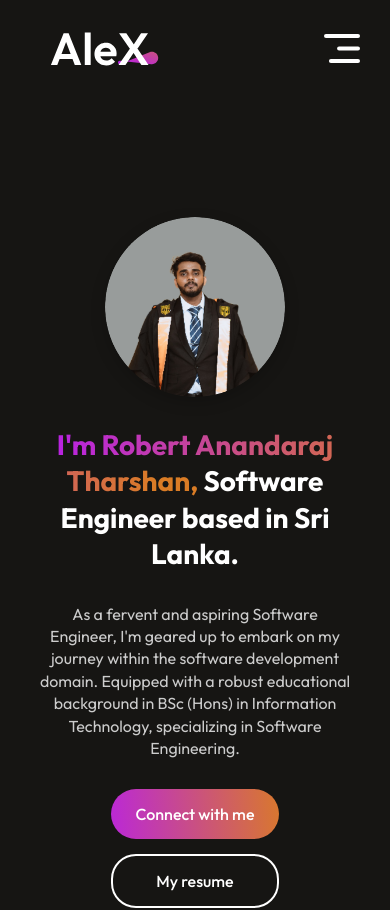
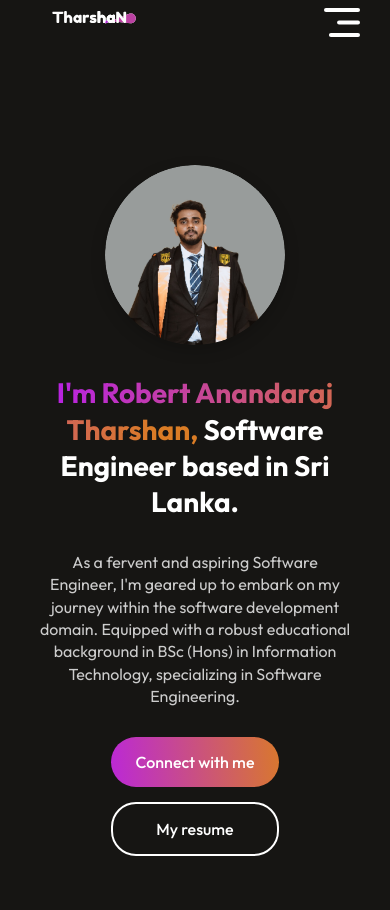
Before and after one commit to R-Tharsh/SE_Portfolio, a React (Vite) app: page / in a window 390 px wide. Shown: the top 910 px of the page. Built offline with nearby package versions, Linux system fonts and the light colour scheme.

Commit message:
responsive_update

```diff
--- a/src/Componenets/Footer/Footer.css
+++ b/src/Componenets/Footer/Footer.css
@@ -4,6 +4,12 @@
   display: flex;
   flex-direction: column;
   gap: 30px;
+}
+
+.footer img {
+  width: 40%;
+  height: 60%;
+  margin-top: -12px;
 }
 
 .footer-top {
--- a/src/Componenets/Footer/Footer.jsx
+++ b/src/Componenets/Footer/Footer.jsx
@@ -1,6 +1,6 @@
 import React from "react";
 import "./Footer.css";
-import footer_logo from "../../assets/footer_logo.svg";
+import footer_logo from "../../assets/logo.svg";
 import user_icon from "../../assets/user_icon.svg";
 
 const Footer = () => {
--- a/src/Componenets/Navbar/Navbar.jsx
+++ b/src/Componenets/Navbar/Navbar.jsx
@@ -1,6 +1,6 @@
 import React, { useRef, useState } from "react";
 import "./Navbar.css";
-import logo from "../../assets/modified_logo.svg";
+import logo from "../../assets/logo.svg";
 import underline from "../../assets/nav_underline.svg";
 import AnchorLink from "react-anchor-link-smooth-scroll";
 import menu_open from "../../assets/menu_open.svg";
@@ -8,65 +8,77 @@ import menu_close from "../../assets/menu_close.svg";
 
 const Navbar = () => {
   const [menu, setMenu] = useState("home");
+  const [isMenuOpen, setIsMenuOpen] = useState(false);
   const menuRef = useRef();
 
   const openMenu = () => {
+    setIsMenuOpen(true);
     menuRef.current.style.right = "0";
   };
 
   const closeMenu = () => {
+    setIsMenuOpen(false);
     menuRef.current.style.right = "-350px";
   };
 
   return (
-    <div className="navbar">
-      <img src={logo} alt="" />
-      <img src={menu_open} onClick={openMenu} alt="" className="nav-mob-open" />
-      <ul ref={menuRef} className="nav-menu">
+    <nav className="navbar">
+      <img
+        src={logo}
+        style={{ width: "30%", height: "40%", marginTop: "-12px" }}
+        alt="Logo"
+        className="logo"
+      />
+      <img
+        src={menu_open}
+        onClick={openMenu}
+        alt="Open Menu"
+        className="nav-mob-open"
+      />
+      <ul ref={menuRef} className={`nav-menu ${isMenuOpen ? "open" : ""}`}>
         <img
           src={menu_close}
           onClick={closeMenu}
-          alt=""
+          alt="Close Menu"
           className="nav-mob-close"
         />
         <li>
           <AnchorLink className="anchor-link" href="#home">
             <p onClick={() => setMenu("home")}>Home</p>
           </AnchorLink>
-          {menu === "home" ? <img src={underline} alt="" /> : <></>}
+          {menu === "home" ? <img src={underline} alt="underline" /> : null}
         </li>
         <li>
           <AnchorLink className="anchor-link" offset={50} href="#about">
             <p onClick={() => setMenu("about")}>About Me</p>
           </AnchorLink>
-          {menu === "about" ? <img src={underline} alt="" /> : <></>}
+          {menu === "about" ? <img src={underline} alt="underline" /> : null}
         </li>
         <li>
           <AnchorLink className="anchor-link" offset={50} href="#service">
             <p onClick={() => setMenu("service")}>Services</p>
           </AnchorLink>
-          {menu === "service" ? <img src={underline} alt="" /> : <></>}
+          {menu === "service" ? <img src={underline} alt="underline" /> : null}
         </li>
         <li>
           <AnchorLink className="anchor-link" offset={50} href="#work">
             <p onClick={() => setMenu("work")}>Portfolio</p>
           </AnchorLink>
-          {menu === "work" ? <img src={underline} alt="" /> : <></>}
+          {menu === "work" ? <img src={underline} alt="underline" /> : null}
         </li>
         <li>
           <AnchorLink className="anchor-link" offset={50} href="#contact">
             <p onClick={() => setMenu("contact")}>Contact</p>
           </AnchorLink>
-          {menu === "contact" ? <img src={underline} alt="" /> : <></>}
+          {menu === "contact" ? <img src={underline} alt="underline" /> : null}
         </li>
       </ul>
       <div className="nav-connect">
-        {" "}
         <AnchorLink className="anchor-link" offset={50} href="#contact">
           Connect With Me
         </AnchorLink>
       </div>
-    </div>
+    </nav>
   );
 };
 
```
